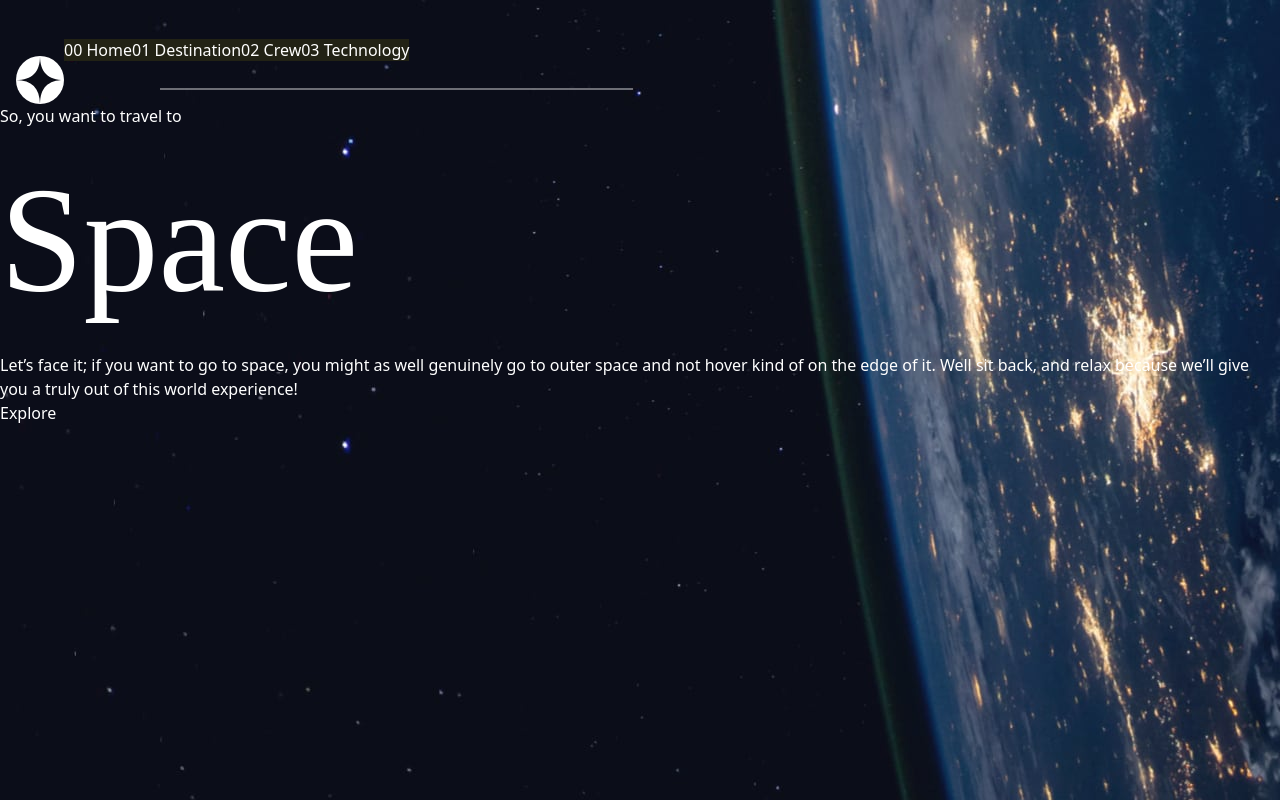
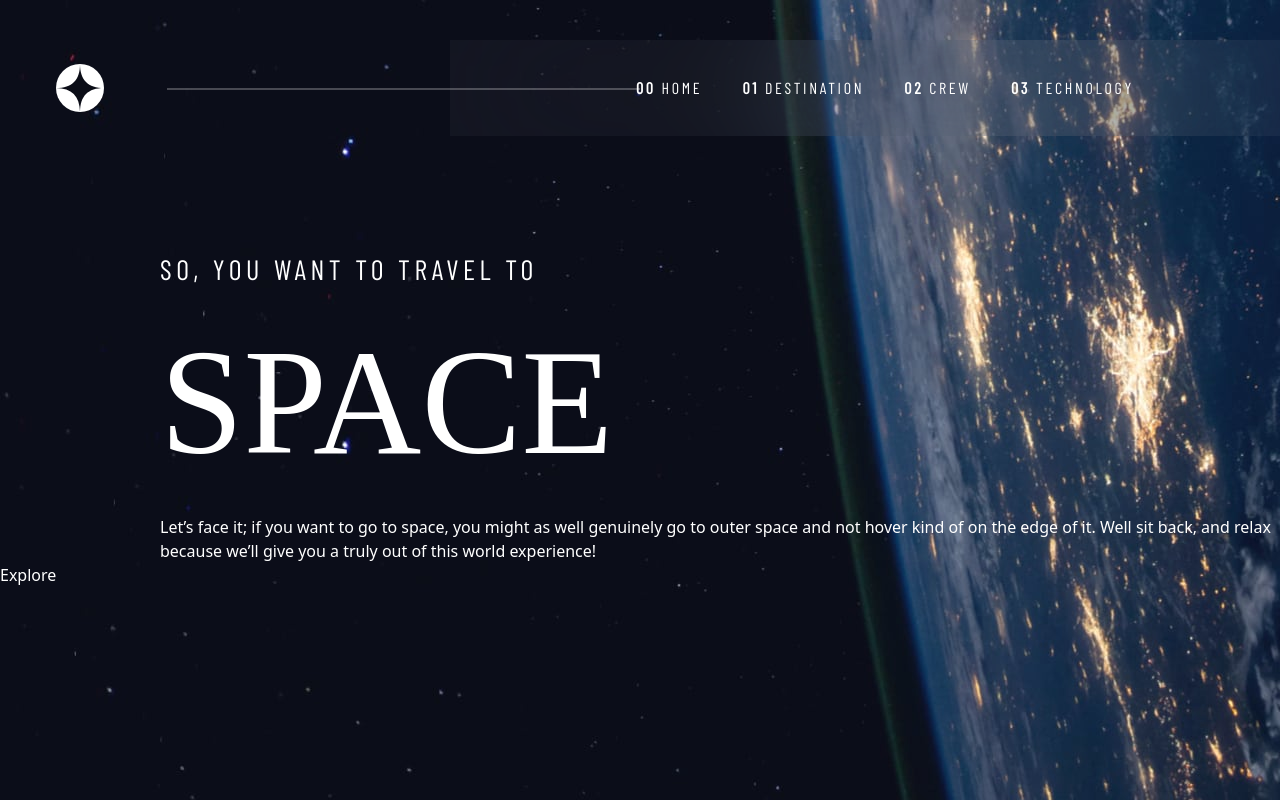
Before and after one commit to juanma-romero/space-tourism, a React (Vite) app: page / in a window 1280 px wide. Built offline with nearby package versions, Linux system fonts and the light colour scheme; a web font is replaced by a local one.

Commit message:
finishing navbar, starting home

```diff
--- a/src/App.css
+++ b/src/App.css
@@ -8,18 +8,43 @@ h1 {
   font-family: 'Bellefair', serif;
 }
 
+.navbarLink, h5 {
+  font-family: 'Barlow Condensed', sans-serif;
+
+}
+h5 {
+  letter-spacing: 4.5px;
+}
 /* navbar */
+.navbarLink {
+letter-spacing: 2.7px;
+
+
+
+}
+
+.navbarLink0:hover, .navbarLink1:hover, .navbarLink2:hover, .navbarLink3:hover {
+  padding-bottom: 36px;
+  border-bottom: 3px solid white;
+  margin-top: 28px;
+}
+
 .line {
   width: 473px;
   border: 0.5px solid white;
-  opacity: 0.4;
-  left: 10rem;
-  top: 5.5rem;
+  opacity: 0.25;
+  height: 0.5px;
+  left: 167px;
+  top: 88px;
 }
 
 .navbar {
   width: 830px;
   height: 96px;
-  background-color: rgb(34, 34, 21);
+  background: rgba(255, 255, 255, 0.04);
+  backdrop-filter: blur(81.5485px);
+}
+span {
+  font-weight: 700;
 
 }
--- a/src/pages/Home.jsx
+++ b/src/pages/Home.jsx
@@ -3,17 +3,18 @@ import Navbar from './Navbar';
 const Home = () => {
   return (
     <>
-      <div className='line absolute'></div>
+      <div className='line absolute z-10'></div>
       <Navbar />
-      <main>
-        <h2>So, you want to travel to</h2>
-        <h1 className='text-[150px]'>Space</h1>
+      <main className='mt-28 ml-40'>
+        <h5 className='text-[28px]'>SO, YOU WANT TO TRAVEL TO</h5>
+        <h1 className='text-[150px]'>SPACE</h1>
         <p>Let’s face it; if you want to go to space, you might as well genuinely go to
           outer space and not hover kind of on the edge of it. Well sit back, and relax
           because we’ll give you a truly out of this world experience!
         </p>
       </main>
       <aside>Explore</aside>
+
     </>
   )
 }
--- a/src/pages/Navbar.jsx
+++ b/src/pages/Navbar.jsx
@@ -5,16 +5,16 @@ import { NavLink } from "react-router-dom";
 const Navbar = () => {
   return (
 
-      <>
-        <NavLink to={'/'} ><img className='mt-14 ml-4 inline' src='src/assets/shared/logo.svg' /></NavLink>
+      <div className='navbarMain flex justify-between'>
+        <NavLink to={'/'} ><img className='mt-16 ml-14' src='src/assets/shared/logo.svg' /></NavLink>
 
-        <div className="navbar inline">
-          <NavLink to={'/'}>00 Home</NavLink>
-          <NavLink to={'/destination'}>01 Destination</NavLink>
-          <NavLink to={'/crew'}>02 Crew</NavLink>
-          <NavLink to={'/technology'}>03 Technology</NavLink>
+        <div className="navbar mt-10 z-0 flex justify-center items-center">
+          <NavLink to={'/'} className='navbarLink navbarLink0 ml-10'><span>00</span> HOME</NavLink>
+          <NavLink to={'/destination'} className='navbarLink navbarLink1 ml-10'><span>01</span> DESTINATION</NavLink>
+          <NavLink to={'/crew'} className='navbarLink navbarLink2 ml-10'><span>02</span> CREW</NavLink>
+          <NavLink to={'/technology'} className='navbarLink navbarLink3 ml-10'><span>03</span> TECHNOLOGY</NavLink>
         </div>
-      </>
+      </div>
 
   )
 }
```
